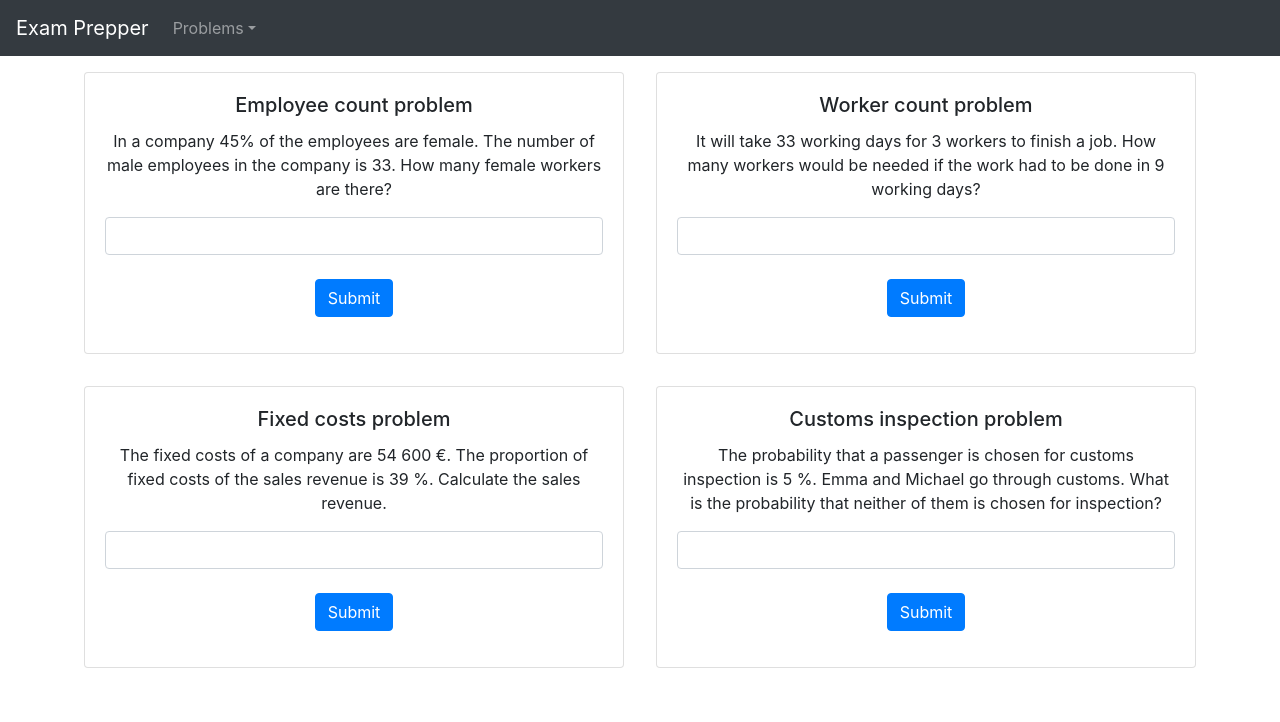
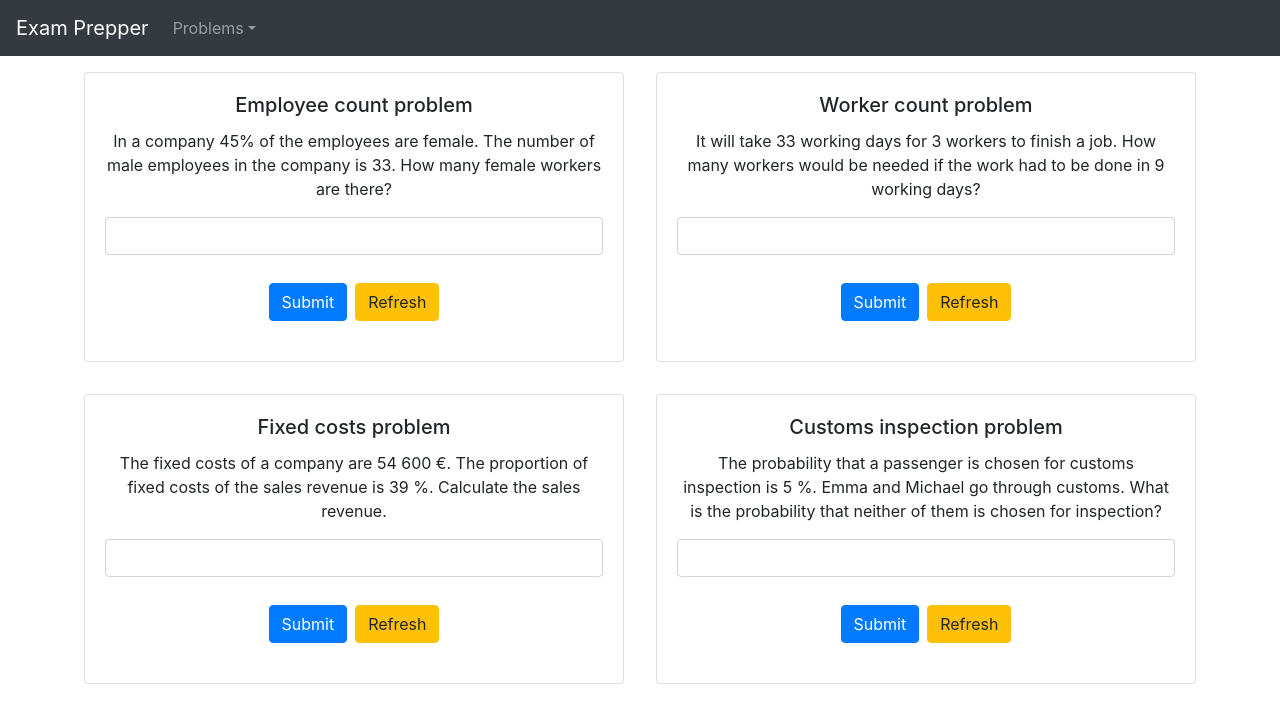
Before and after one commit to Custodia/exam-prepper, a React (Create React App) app: page / in a window 1280 px wide. Shown: the top 722 px of the page. Built offline with nearby package versions, Linux system fonts and the light colour scheme.

Commit message:
Add refresh button to make it possible to get a new problem

```diff
--- a/src/components/ProblemCard.jsx
+++ b/src/components/ProblemCard.jsx
@@ -1,3 +1,5 @@
+import { useState } from 'react'
+
 import Form from 'react-bootstrap/Form'
 import Button from 'react-bootstrap/Button'
 import Card from 'react-bootstrap/Card'
@@ -8,6 +10,7 @@ import seedrandom from 'seedrandom'
 const QuestionForm = ({
   isAnswerCorrect,
   handleSubmit,
+  onRefresh,
   values,
   touched: { answer: answerTouched },
   isValid,
@@ -43,16 +46,20 @@ const QuestionForm = ({
           {answerTouched && answerIsCorrect ? null : 'Incorrect answer'}
         </Form.Control.Feedback>
         <br />
-        <Button variant="primary" type="submit">
+        <Button className="m-1" variant="primary" type="submit">
           Submit
+        </Button>
+        <Button className="m-1" variant="warning" onClick={onRefresh}>
+          Refresh
         </Button>
       </Form.Group>
     </Form>
   )
 }
 
-export const ProblemCard = ({ seed, problem: { problemTitle, getProblem } }) => {
-  const rng = seedrandom(seed || Math.random())
+export const ProblemCard = ({ seed = Math.random(), problem: { problemTitle, getProblem } }) => {
+  const [ currentSeed, setSeed ] = useState(seed)
+  const rng = seedrandom(currentSeed)
   const { problemStatement, isAnswerCorrect } = getProblem(rng)
 
   return (
@@ -72,6 +79,11 @@ export const ProblemCard = ({ seed, problem: { problemTitle, getProblem } }) =>
           {(props) => (
             <QuestionForm
               isAnswerCorrect={isAnswerCorrect}
+              onRefresh={() => {
+                props.setFieldValue('answer', '')
+                props.setFieldTouched('answer', false)
+                setSeed(rng())
+              }}
               {...props}
             />
           )}
```
